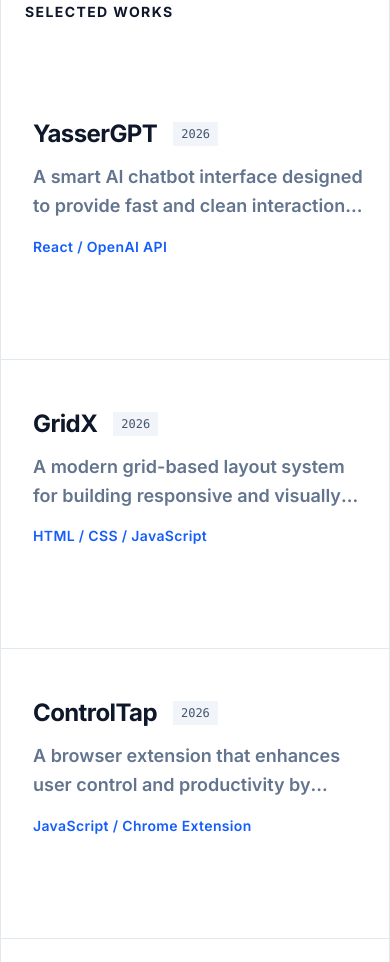
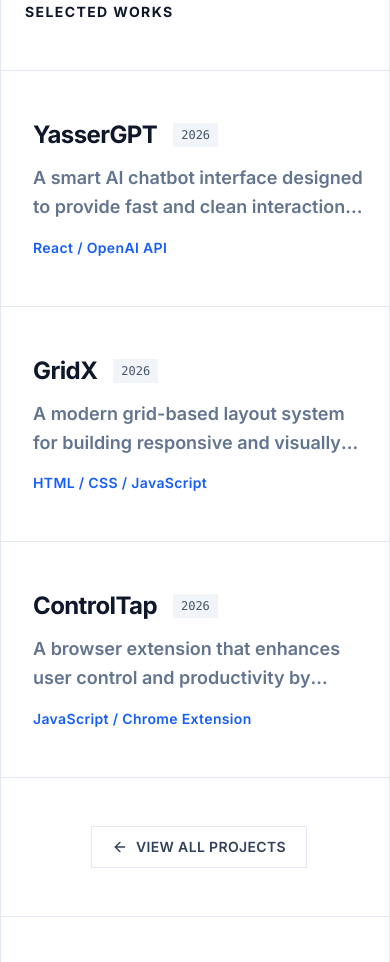
Before and after one commit to yasser8111/Portfolio, a React (Vite) app: page / in a window 390 px wide. Shown: the part 606-1568 px from the top of the page. Built offline with nearby package versions, Linux system fonts and the light colour scheme.

Commit message:
refactor: create reusable ProjectCard component and hide arrow on mobile

```diff
--- /dev/null
+++ b/src/components/ProjectCard.jsx
@@ -0,0 +1,41 @@
+import React from "react";
+
+const ProjectCard = ({ project, onSelectProject, isFirst = false }) => {
+  return (
+    <div
+      onClick={() => onSelectProject(project)}
+      className={`group project-card-fill flex flex-col md:flex-row md:items-start justify-between py-12 ps-8 pe-6 md:pe-12 border-t border-slate-200 ${
+        isFirst ? "md:border-t-0" : ""
+      } cursor-pointer relative`}
+    >
+      <div className="max-w-2xl relative z-10">
+        <div className="flex items-center gap-4 mb-3">
+          <h4 className="text-2xl md:text-3xl font-bold tracking-tight text-slate-900">
+            {project.title}
+          </h4>
+          <span className="text-xs font-mono font-medium px-2 py-1 bg-slate-100 text-slate-600">
+            {project.year}
+          </span>
+        </div>
+        <p className="text-slate-500 font-semibold mb-4 text-lg leading-relaxed line-clamp-2">
+          {project.desc}
+        </p>
+        <p className="text-sm font-semibold text-blue-600 tracking-wide">
+          {project.tech}
+        </p>
+      </div>
+
+      {/* Arrow Icon - Hidden on small screens, shown from md up */}
+      <div
+        className="hidden md:block mt-6 md:mt-0 opacity-0 group-hover:opacity-100 transition-opacity duration-300 delay-150 relative z-10"
+        aria-hidden="true"
+      >
+        <span className="material-symbols-sharp text-[80px] text-blue-600">
+          arrow_outward
+        </span>
+      </div>
+    </div>
+  );
+};
+
+export default ProjectCard;
--- a/src/data.json
+++ b/src/data.json
@@ -92,7 +92,7 @@
       }
     ],
     "footer": {
-      "text": "Designed and developed by YASER :D."
+      "text": ",Designed and developed by YASER :D."
     }
   },
   "ar": {
@@ -185,7 +185,7 @@
       }
     ],
     "footer": {
-      "text": "تم التصميم والتطوير بواسطة ياسر. "
+      "text": ",تم التصميم والتطوير بواسطة ياسر."
     }
   }
 }
--- a/src/pages/AllProjectsPage.jsx
+++ b/src/pages/AllProjectsPage.jsx
@@ -1,6 +1,7 @@
 import React from "react";
 import { ArrowLeft } from "lucide-react";
 import Button from "../components/Button";
+import ProjectCard from "../components/ProjectCard";
 
 const AllProjectsPage = ({
   projects,
@@ -36,36 +37,12 @@
             </div>
             <div className="md:col-span-9">
               {projects.map((project, i) => (
-                <div
+                <ProjectCard
                   key={i}
-                  onClick={() => onSelectProject(project)}
-                  className="group project-card-fill py-12 ps-8 pe-6 md:pe-12 border-b border-slate-200 last:border-b-0 cursor-pointer"
-                >
-                  <div className="max-w-2xl">
-                    <div className="flex items-center gap-4 mb-3">
-                      <h4 className="text-2xl md:text-3xl font-bold tracking-tight text-slate-900">
-                        {project.title}
-                      </h4>
-                      <span className="text-xs font-mono font-medium px-2 py-1 bg-slate-100 text-slate-600">
-                        {project.year}
-                      </span>
-                    </div>
-                    <p className="text-slate-500 font-semibold mb-4 text-lg leading-relaxed line-clamp-2">
-                      {project.desc}
-                    </p>
-                    <p className="text-sm font-semibold text-blue-600 tracking-wide">
-                      {project.tech}
-                    </p>
-                  </div>
-                  <div
-                    className="mt-6 md:mt-0 opacity-0 group-hover:opacity-100 transition-opacity duration-300 delay-150"
-                    aria-hidden="true"
-                  >
-                    <span className="material-symbols-sharp text-[80px] text-blue-600">
-                      arrow_outward
-                    </span>
-                  </div>
-                </div>
+                  project={project}
+                  onSelectProject={onSelectProject}
+                  isFirst={i === 0}
+                />
               ))}
             </div>
           </div>
--- a/src/pages/HomePage.jsx
+++ b/src/pages/HomePage.jsx
@@ -2,6 +2,7 @@
 import { DotLottieReact } from "@lottiefiles/dotlottie-react";
 import { ArrowLeft } from "lucide-react";
 import Button from "../components/Button";
+import ProjectCard from "../components/ProjectCard";
 import Navbar from "../components/Navbar";
 import Footer from "../components/Footer";
 import { GithubIcon, LinkedinIcon, InstagramIcon } from "../components/BrandIcons";
@@ -119,33 +120,12 @@
             </div>
             <div className="md:col-span-9">
               {projects.map((project, i) => (
-                <div
+                <ProjectCard
                   key={i}
-                  onClick={() => onSelectProject(project)}
-                  className="group project-card-fill flex flex-col md:flex-row md:items-start justify-between py-12 ps-8 pe-6 md:pe-12 border-t border-slate-200 first:border-t-0 cursor-pointer"
-                >
-                  <div className="max-w-2xl">
-                    <div className="flex items-center gap-4 mb-3">
-                      <h4 className="text-2xl md:text-3xl font-bold tracking-tight text-slate-900">
-                        {project.title}
-                      </h4>
-                      <span className="text-xs font-mono font-medium px-2 py-1 bg-slate-100 text-slate-600">
-                        {project.year}
-                      </span>
-                    </div>
-                    <p className="text-slate-500 font-semibold mb-4 text-lg leading-relaxed line-clamp-2">
-                      {project.desc}
-                    </p>
-                    <p className="text-sm font-semibold text-blue-600 tracking-wide">
-                      {project.tech}
-                    </p>
-                  </div>
-                  <div className="mt-6 md:mt-0 opacity-0 group-hover:opacity-100 transition-opacity duration-300 delay-150" aria-hidden="true">
-                    <span className="material-symbols-sharp text-[80px] text-blue-600">
-                      arrow_outward
-                    </span>
-                  </div>
-                </div>
+                  project={project}
+                  onSelectProject={onSelectProject}
+                  isFirst={i === 0}
+                />
               ))}
               <div className="py-12 ps-8 pe-6 md:pe-12 border-t border-slate-200 flex justify-center md:justify-start">
                 <Button
@@ -154,7 +134,7 @@
                   icon={({ className }) => (
                     <ArrowLeft size={16} className={`rtl:rotate-180 ${className}`} />
                   )}
-                  iconPosition="end"
+                  iconPosition="start"
                   className="uppercase"
                 >
                   {buttons.viewAll}
```
